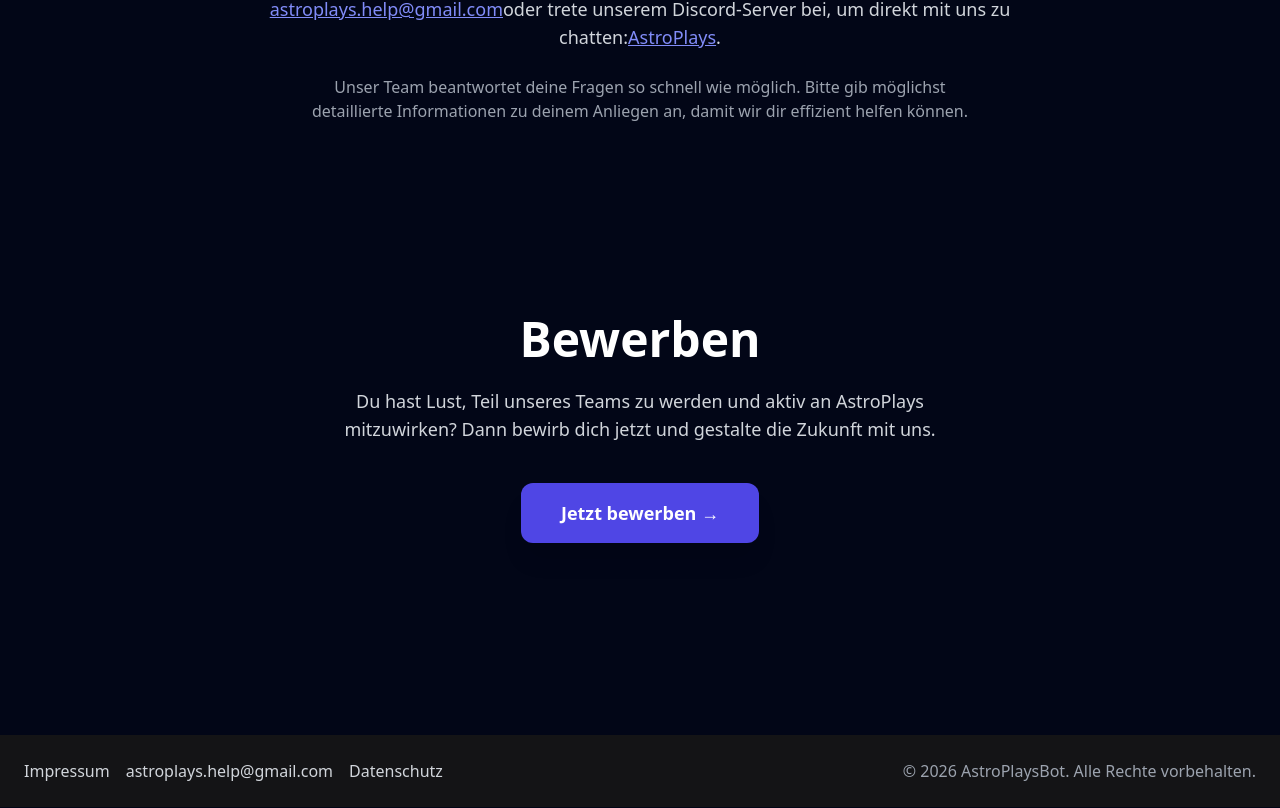
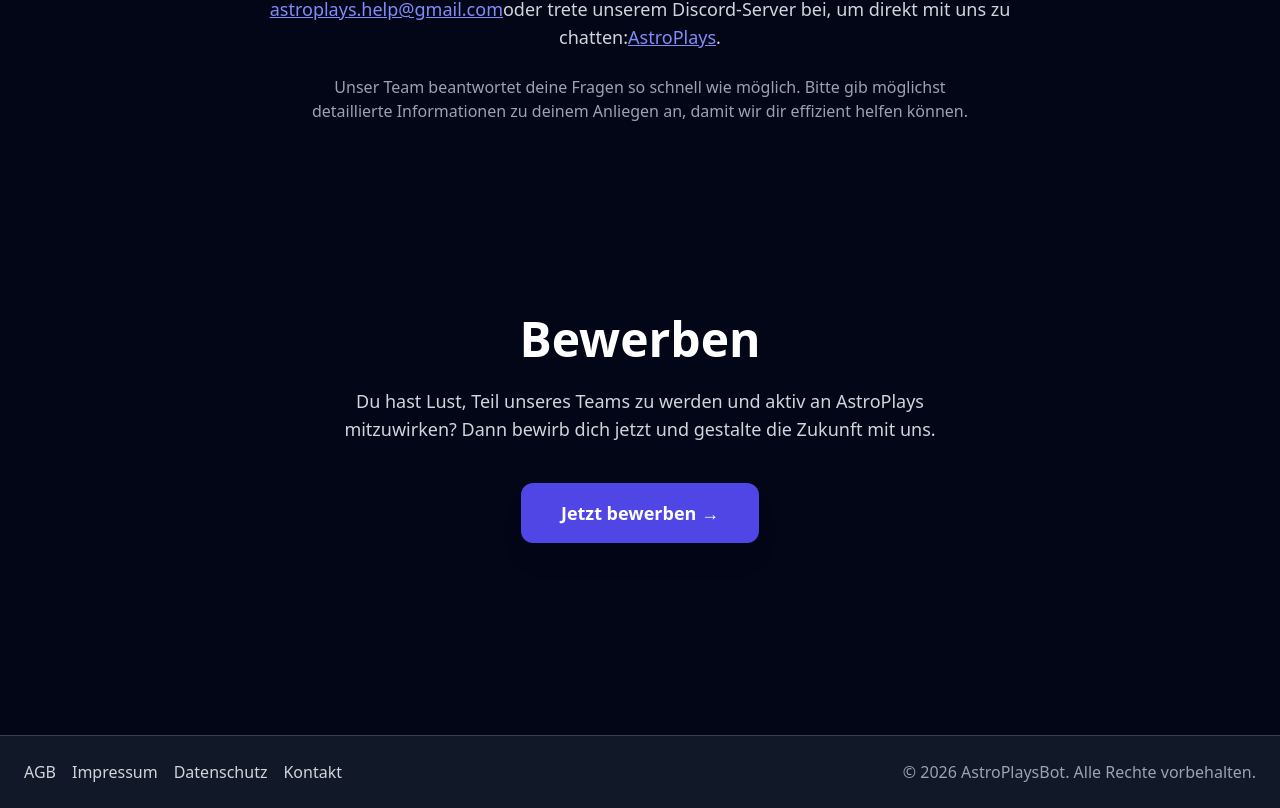
Before and after one commit to AstroPlaysBot/information, a Next.js app: page / in a window 1280 px wide. Shown: the part 3245-4053 px from the top of the page. Built offline with nearby package versions, Linux system fonts and the light colour scheme.

Commit message:
Update FixedFooter.tsx

```diff
--- a/src/components/FixedFooter.tsx
+++ b/src/components/FixedFooter.tsx
@@ -1,24 +1,32 @@
+// src/components/FixedFooter.tsx
 'use client';
 import React from 'react';
-import { usePathname } from 'next/navigation';
+import Link from 'next/link';
 
 const FixedFooter: React.FC = () => {
-  const pathname = usePathname();
-
-  // Footer auf /dashboard oder Unterseiten ausblenden
-  if (pathname.startsWith('/dashboard')) return null;
-
   return (
-    <footer className="w-full bg-neutral-900/90 text-gray-300 p-4 md:p-6 mt-auto flex flex-col md:flex-row justify-between items-center gap-2 md:gap-0">
+    <footer className="w-full bg-gray-900 text-gray-300 p-6 flex flex-col md:flex-row justify-between items-center gap-4 md:gap-0 border-t border-gray-700 mt-auto">
       {/* Link Gruppe */}
       <div className="flex flex-col md:flex-row gap-4 text-sm md:text-base">
-        <a href="/impressum" className="hover:text-white transition">Impressum</a>
-        <a href="mailto:astroplays.help@gmail.com" className="hover:text-white transition">astroplays.help@gmail.com</a>
-        <a href="/datenschutz" className="hover:text-white transition">Datenschutz</a>
+        <Link href="/AGB" className="hover:text-white transition-colors">
+          AGB
+        </Link>
+        <Link href="/Impressum" className="hover:text-white transition-colors">
+          Impressum
+        </Link>
+        <Link href="/Datenschutz" className="hover:text-white transition-colors">
+          Datenschutz
+        </Link>
+        <a
+          href="mailto:astroplays.help@gmail.com"
+          className="hover:text-white transition-colors"
+        >
+          Kontakt
+        </a>
       </div>
 
       {/* Copyright / Hinweis */}
-      <div className="text-sm md:text-base text-gray-400 mt-2 md:mt-0">
+      <div className="text-sm md:text-base text-gray-400 mt-4 md:mt-0 text-center md:text-right">
         &copy; {new Date().getFullYear()} AstroPlaysBot. Alle Rechte vorbehalten.
       </div>
     </footer>
```
